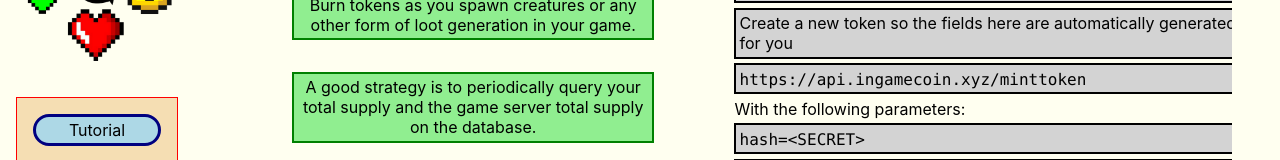
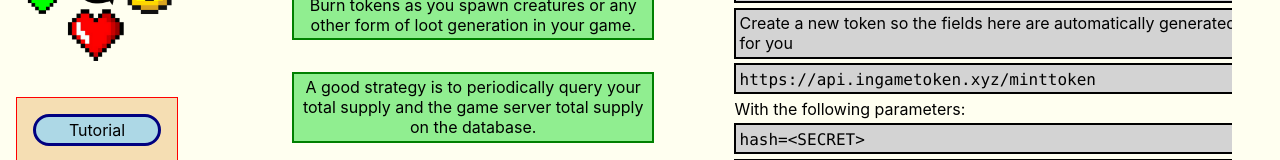
Before and after one commit to alexgfh/ingametoken, a React (Create React App) app: page /concept in a window 1280 px wide. Shown: the part 191-351 px from the top of the page. Built offline with nearby package versions, Linux system fonts and the light colour scheme.

Commit message:
Update Title

```diff
--- a/public/index.html
+++ b/public/index.html
@@ -24,7 +24,7 @@
       work correctly both with client-side routing and a non-root public URL.
       Learn how to configure a non-root public URL by running `npm run build`.
     -->
-    <title>React App</title>
+    <title>In Game Token</title>
   </head>
   <body>
     <noscript>You need to enable JavaScript to run this app.</noscript>
--- a/src/Concept.tsx
+++ b/src/Concept.tsx
@@ -59,7 +59,7 @@ function Burn() {
           </p>
         )}
         <div>
-          <code>https://api.ingamecoin.xyz/minttoken</code>
+          <code>https://api.ingametoken.xyz/minttoken</code>
         </div>
         <span>With the following parameters:</span>
         <div>
```
